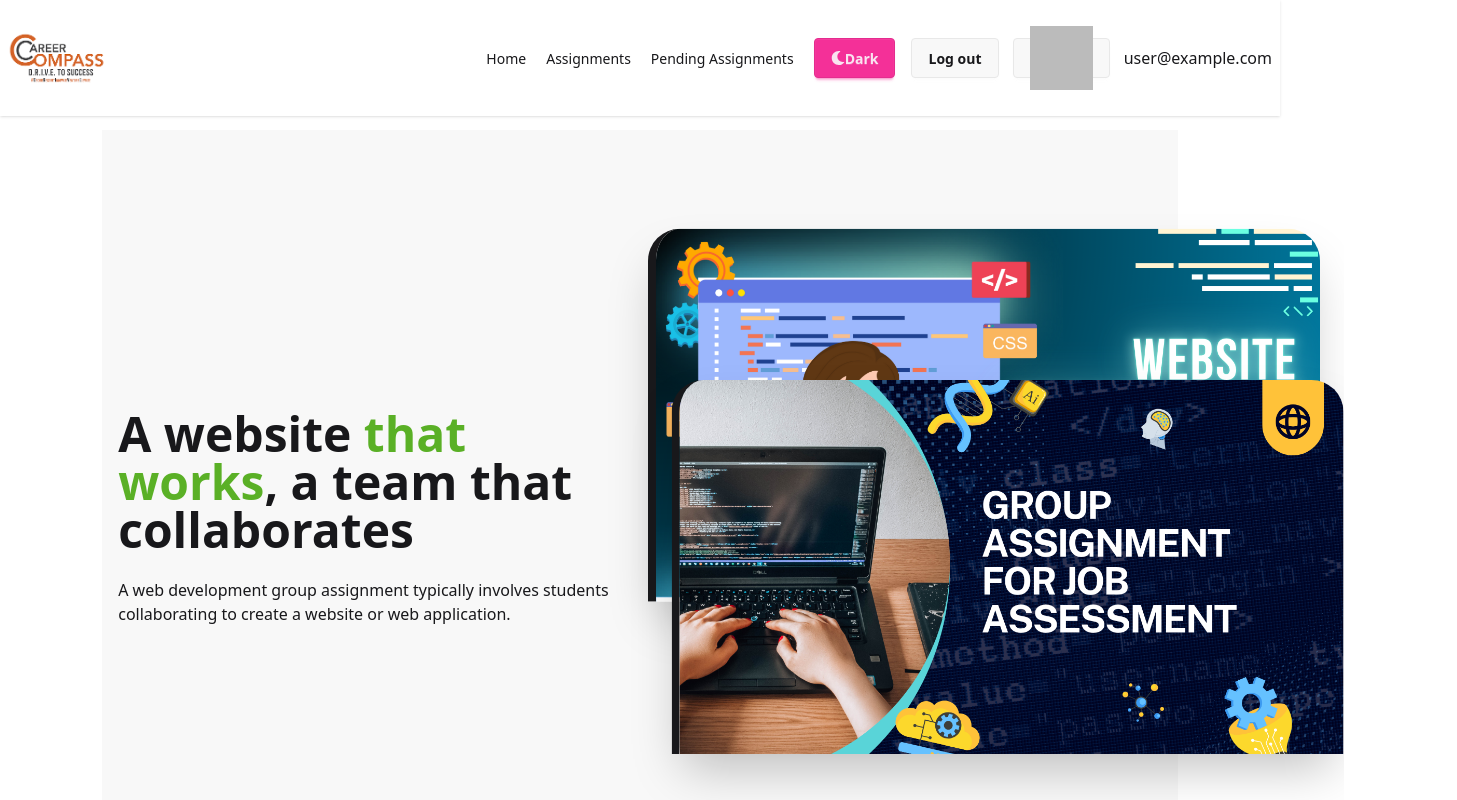
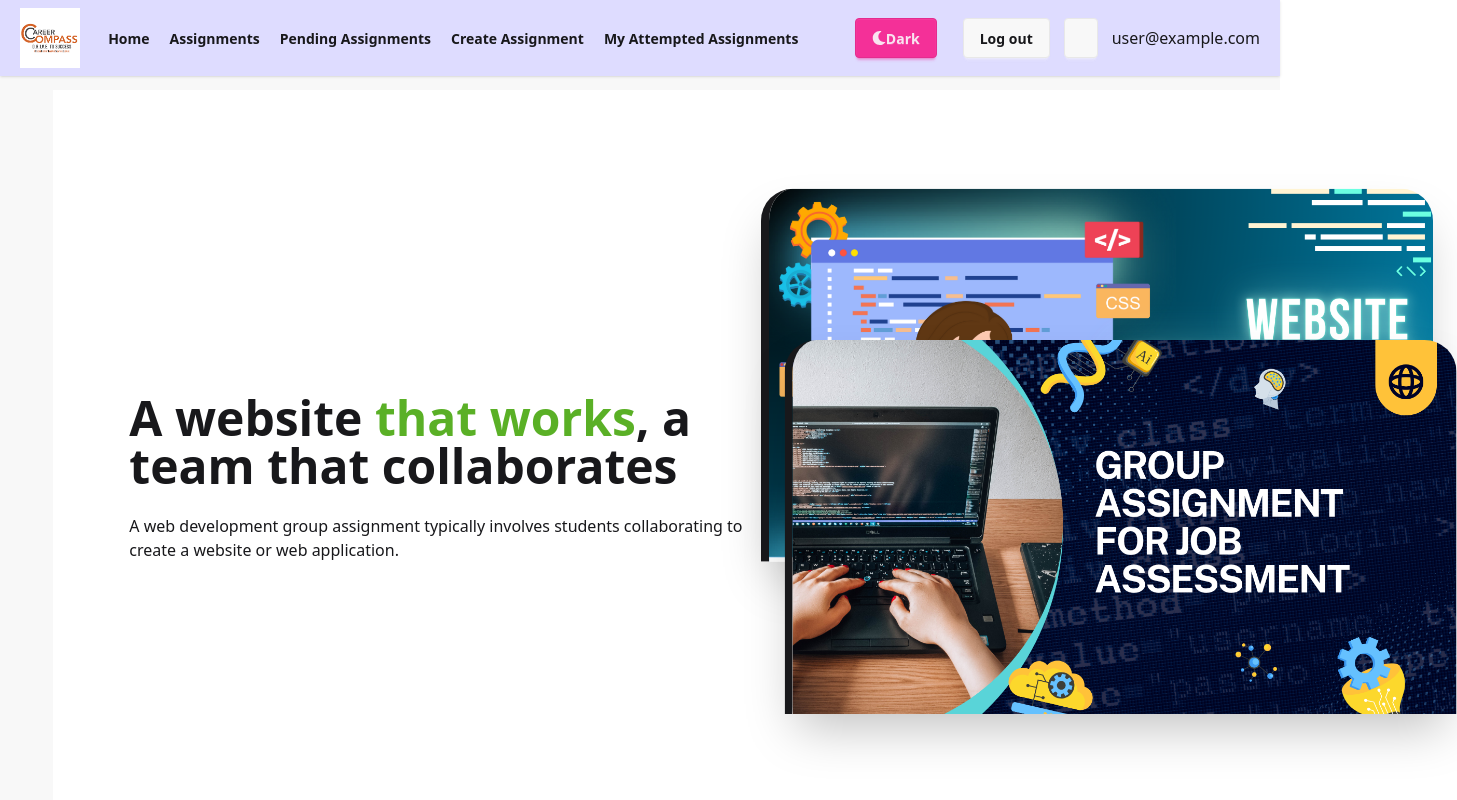
Before and after one commit to foysalhaque1/job-assessment-system-client-side, a React (Vite) app: page / in a window 1280 px wide. Shown: the top 800 px of the page, 1457 px wide, since content can reach past the window. Built offline with nearby package versions, Linux system fonts and the light colour scheme; no server answers; sample sign-in values are in the browser's storage.

Commit message:
navbar updated

```diff
--- a/src/Pages/Banner/Banner.jsx
+++ b/src/Pages/Banner/Banner.jsx
@@ -11,7 +11,7 @@ import Faq2 from './Faq2';
 const Banner = () => {
     return (
         <div>
-            <div className="hero bg-base-200 min-h-screen mt-3.5 w-11/12 mx-auto">
+            <div className="hero bg-base-100 min-h-screen mt-3.5 w-[1400px] mx-auto">
                 <div className="hero-content  grid grid-cols-1 md:grid-cols-2">
 
                     <div className='flex-1'>
--- a/src/Pages/Header/Header.jsx
+++ b/src/Pages/Header/Header.jsx
@@ -22,11 +22,12 @@ const Header = () => {
     }
     return (
         <div>
-            <div className="navbar bg-base-100 shadow-sm">
-                <div className="navbar-start">
+            <div className="navbar bg-[#dedcff] px-5 shadow-sm ">
+                <div className="navbar-start ">
                     <div className="dropdown">
                         <div tabIndex={0} role="button" className="btn btn-ghost lg:hidden">
                             <svg xmlns="http://www.w3.org/2000/svg" className="h-5 w-5" fill="none" viewBox="0 0 24 24" stroke="currentColor"> <path strokeLinecap="round" strokeLinejoin="round" strokeWidth="2" d="M4 6h16M4 12h8m-8 6h16" /> </svg>
+
                         </div>
                         <ul
                             tabIndex={0}
@@ -34,23 +35,35 @@ const Header = () => {
                             <Link className='btn btn-secondary' to={'/'} >Home</Link>
                             <Link className='btn btn-secondary' to={'/assignments'} >Assignments</Link>
                             {user && <Link className='btn btn-secondary' to={'/pendingAssignments'} >Pending Assignments</Link>}
+                            {user && <Link to={'/createAssignment'} className='btn btn-secondary' >Create Assignment</Link>}
+                            {user && <Link to={'/myAttemptedAssignments'} className='btn btn-secondary' >My Attempted Assignments</Link>}
+                            <div className='lg:hidden '>
+
+                                <DarkToggleButton></DarkToggleButton>
+                            </div>
+
                         </ul>
                     </div>
-                    <img className='w-[100px]' src={logo} alt="" />
+                    <img className='w-[60px] h-[60px] ' src={logo} alt="" />
                 </div>
-                <div className="navbar-center hidden lg:flex">
-                    <ul className="menu menu-horizontal space-x-5 px-1">
-                        <Link to={'/'} >Home</Link>
-                        <Link to={'/assignments'} >Assignments</Link>
-                        {user && <Link to={'/pendingAssignments'} >Pending Assignments</Link>}
+                <div className="navbar-center hidden lg:flex ">
+                    <ul className="menu menu-horizontal space-x-5 px-1 mr-16">
+                        <Link to={'/'} className='font-bold' >Home</Link>
+                        <Link className='font-bold' to={'/assignments'} >Assignments</Link>
+                        <Link to={'/pendingAssignments'} className='font-bold'>Pending Assignments</Link>
+                        {user && <Link to={'/createAssignment'} className='font-bold' >Create Assignment</Link>}
+                        {user && <Link to={'/myAttemptedAssignments'} className='font-bold' >My Attempted Assignments</Link>}
 
                     </ul>
                 </div>
 
 
-                <div className="navbar-end space-x-2.5">
-                    <DarkToggleButton></DarkToggleButton>
-                 {
+                <div className="navbar-end space-x-2.5 ">
+                    <div className='lg:block hidden'>
+
+                        <DarkToggleButton ></DarkToggleButton>
+                    </div>
+                    {
                         user ? (<button onClick={handleSignOut} className='btn'>Log out</button>) : (<Link className='btn' to={'/login'} >Log in</Link>)
                     }
 
@@ -58,7 +71,7 @@ const Header = () => {
                         user &&
                         <details className="dropdown">
                             <summary className="btn m-1 relative group">
-                                <img className=' ' src={user.photoURL} alt="" />
+                                <img className=' w-6 h-6 object-cover ' src={user.photoURL} alt="" />
                                 <div className='absolute w-full h-full -bottom-10 opacity-0 group-hover:bottom-0 group-hover:opacity-100 bg-black/20 flex justify-center items-center transition-all duration-300'>
                                     <h2 className='text-white font-bold'>{user.displayName}</h2>
 
--- a/src/Pages/Mainlayout/Mainlayout.jsx
+++ b/src/Pages/Mainlayout/Mainlayout.jsx
@@ -5,7 +5,7 @@ import Footer from '../Footer/Footer';
 
 const Mainlayout = () => {
     return (
-        <div className='bg-base-100 dark:bg-gray-900 dark:text-blue-700 dark:font-bold'>
+        <div className='bg-base-200 dark:bg-gray-900 dark:text-blue-700 dark:font-bold'>
             <Header></Header>
             <div className='w-11/12 mx-auto'>
 
--- a/src/Pages/ThemeContext/DarkToggleButton.jsx
+++ b/src/Pages/ThemeContext/DarkToggleButton.jsx
@@ -8,7 +8,7 @@ const DarkToggleButton = () => {
 
     return (
         <div className='mx-4'>
-            <button onClick={()=>setDarkMode(!darkMode)} className='btn btn-secondary  space-x-4'>
+            <button onClick={()=>setDarkMode(!darkMode)} className='btn btn-secondary w-full  space-x-4'>
                 {
                     darkMode ? <div className='flex gap-2 items-center'><FaSun></FaSun> Light</div> : <div className='flex items-center' ><FaMoon></FaMoon> Dark</div>
                 }
--- a/src/Router/Route.jsx
+++ b/src/Router/Route.jsx
@@ -67,9 +67,8 @@ export const router = createBrowserRouter([
             },
             {
                 path:"/pendingAssignments",
-                element:<PrivateRoute>
-                     <PendingAssignment></PendingAssignment>
-                </PrivateRoute>,
+                element:
+                     <PendingAssignment></PendingAssignment>,
                 loader:()=>fetch('https://job-assessment-project-server2.vercel.app/submittedAssignment')
             },
             {
```
